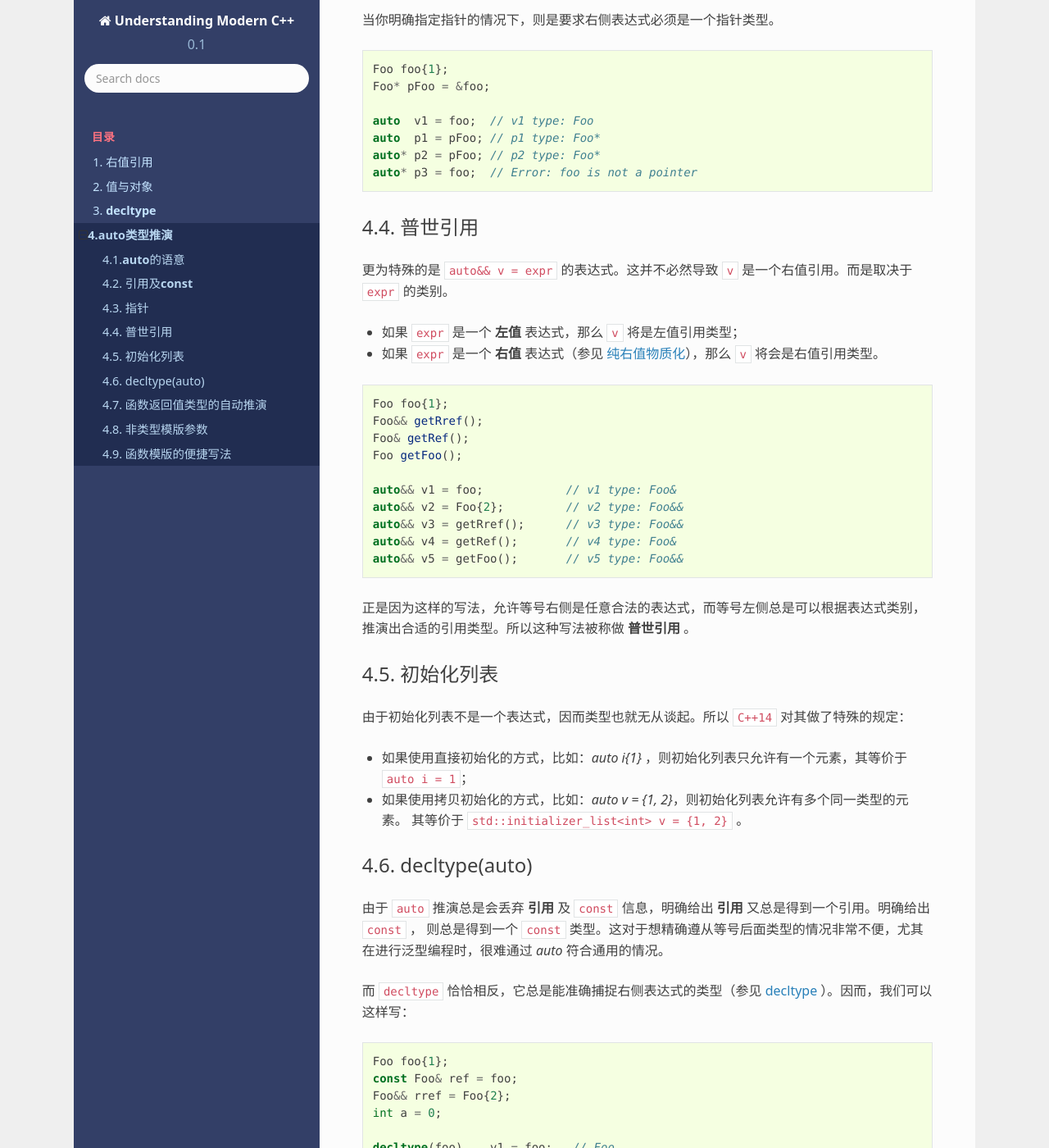
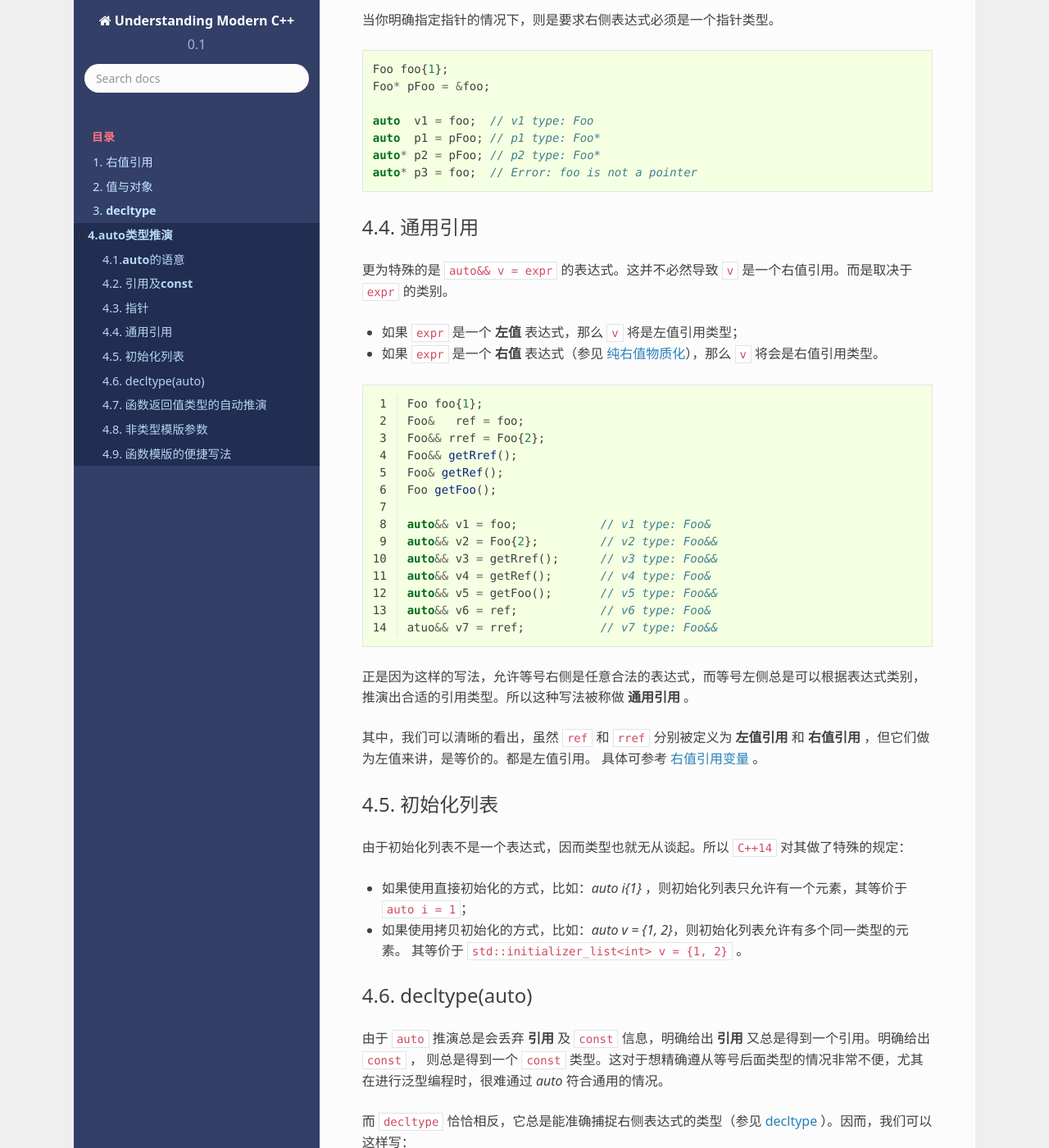
Before and after one commit to godsme/understand_modern_cpp, a Sphinx documentation site: the page built from docs/source/auto.rst, in a window 1280 px wide and 1400 px high, scrolled down 1858 px. Shown: the whole window at 82% size. Built offline with Sphinx 7.4.7 and the Read the Docs theme 2.0.0, drawn with Linux system fonts in a browser that asks for light colours; formulas are drawn with MathJax 3.

Commit message:
refactored auto

```diff
--- a/docs/source/auto.rst
+++ b/docs/source/auto.rst
@@ -90,7 +90,7 @@
    auto* p3 = foo;  // Error: foo is not a pointer
 
 
-普世引用
+通用引用
 ---------------
 
 更为特殊的是 ``auto&& v = expr`` 的表达式。这并不必然导致 ``v`` 是一个右值引用。而是取决于 ``expr`` 的类别。
@@ -99,8 +99,11 @@
 - 如果 ``expr`` 是一个 **右值** 表达式（参见 :ref:`prvalue_material`），那么 ``v`` 将会是右值引用类型。
 
 .. code-block:: c++
+   :linenos:
 
    Foo foo{1};
+   Foo&   ref = foo;
+   Foo&& rref = Foo{2};
    Foo&& getRref();
    Foo& getRef();
    Foo getFoo();
@@ -110,8 +113,13 @@
    auto&& v3 = getRref();      // v3 type: Foo&&
    auto&& v4 = getRef();       // v4 type: Foo&
    auto&& v5 = getFoo();       // v5 type: Foo&&
+   auto&& v6 = ref;            // v6 type: Foo&
+   atuo&& v7 = rref;           // v7 type: Foo&&
 
-正是因为这样的写法，允许等号右侧是任意合法的表达式，而等号左侧总是可以根据表达式类别，推演出合适的引用类型。所以这种写法被称做 **普世引用** 。
+正是因为这样的写法，允许等号右侧是任意合法的表达式，而等号左侧总是可以根据表达式类别，推演出合适的引用类型。所以这种写法被称做 **通用引用** 。
+
+其中，我们可以清晰的看出，虽然 ``ref`` 和 ``rref`` 分别被定义为 **左值引用** 和 **右值引用** ，但它们做为左值来讲，是等价的。都是左值引用。
+具体可参考 :ref:`右值引用变量 <rvalue-ref-var>` 。
 
 初始化列表
 -------------
```
